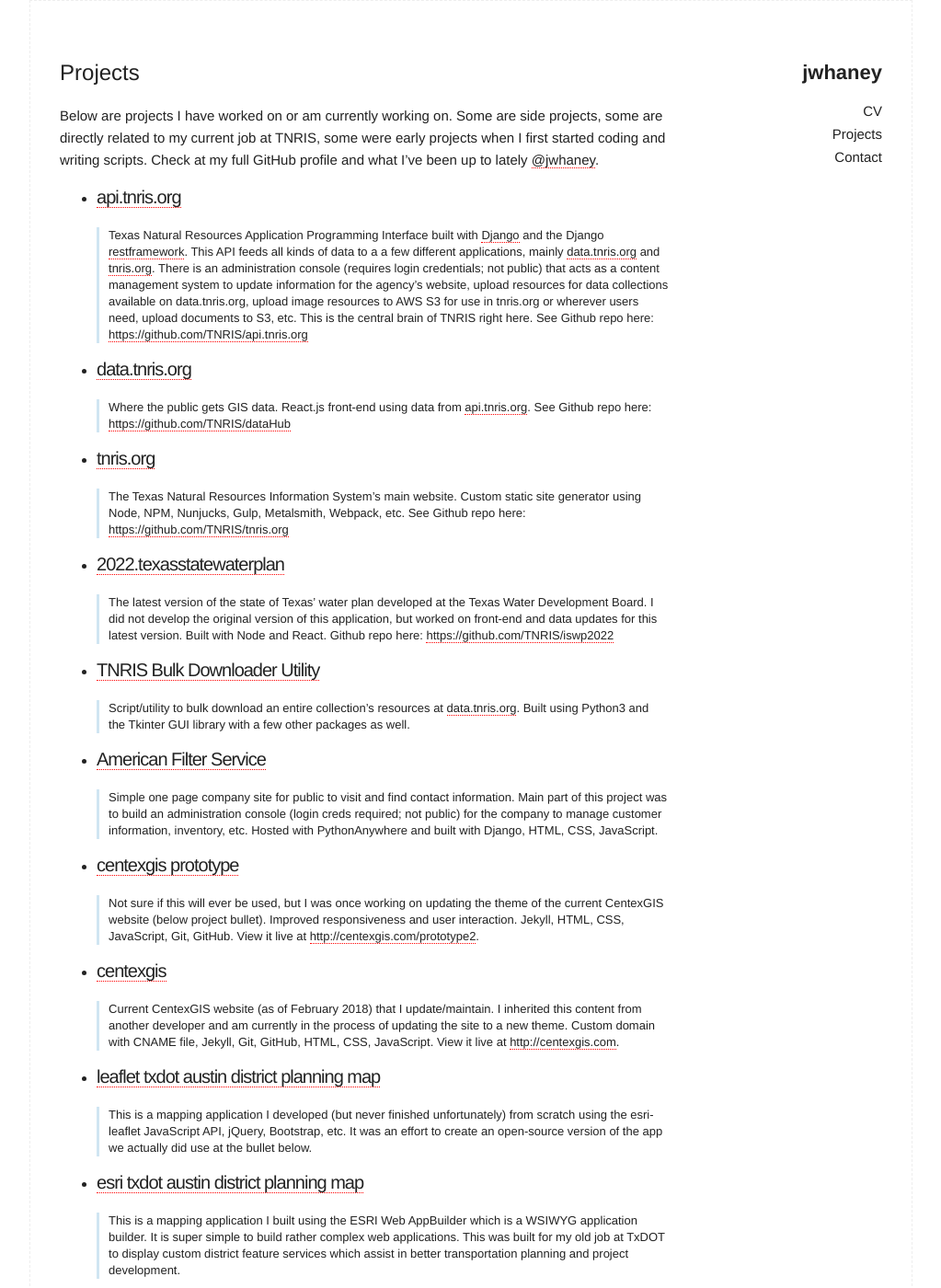
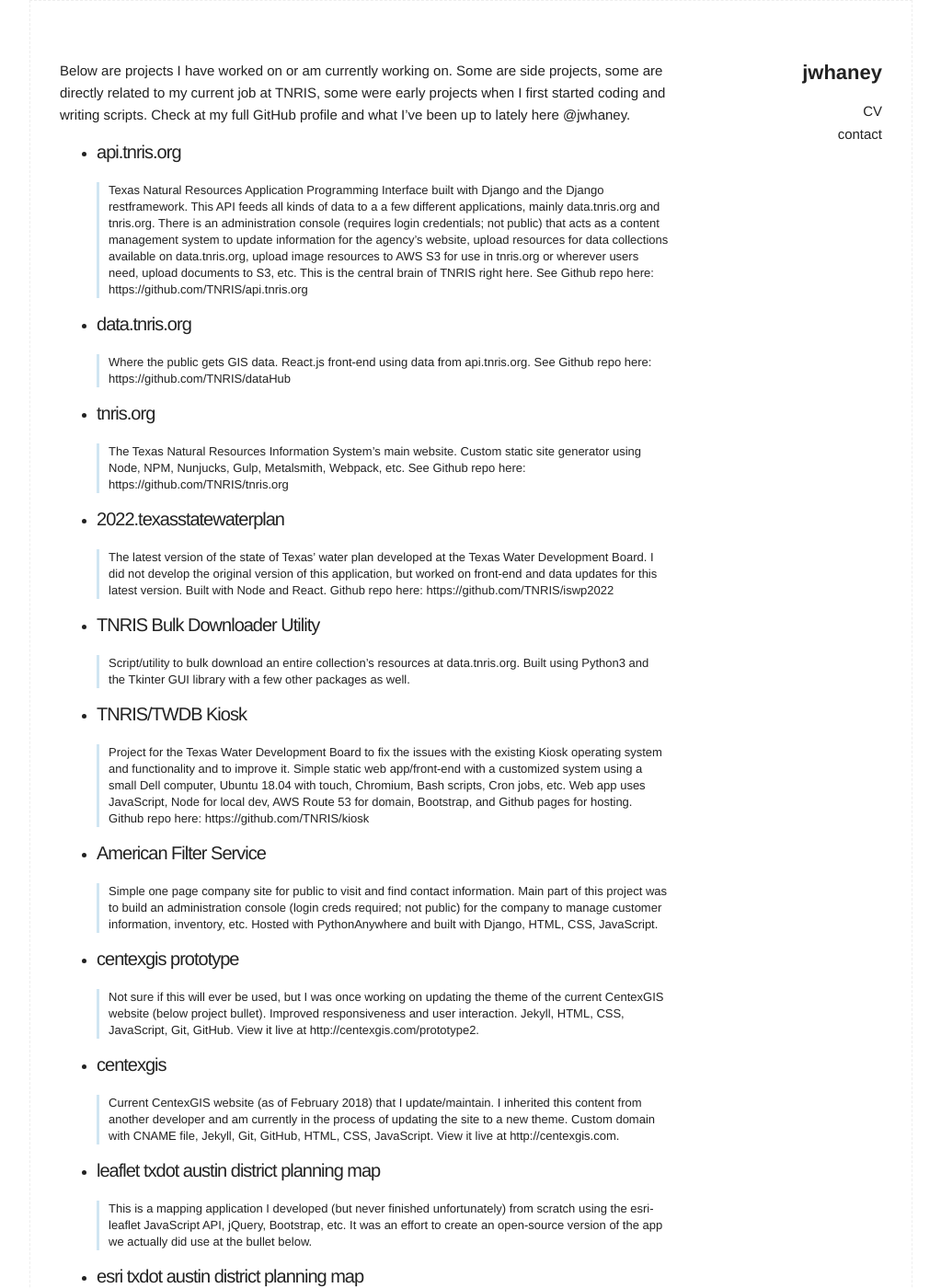
Before and after one commit to jwhaney/jwhaney.github.io, a Jekyll site: the page built from projects.md, in a window 1280 px wide and 1400 px high. Shown: the whole window at 92% size, without its empty margins (128-1151 px from the left). Built offline with Jekyll 4.4.1, drawn with Linux system fonts in a browser that asks for light colours.

Commit message:
more changes

```diff
--- a/_config.yml
+++ b/_config.yml
@@ -7,9 +7,9 @@
 
 # Site settings
 title: jwhaney
-email: johnthree@pm.me
+email:
 description: > # this means to ignore newlines until "baseurl:"
-  jwhaney's personal website, blog, and portfolio. check it out if you're looking for me.
+  jwhaney's personal site with some projects and contact info. check it out if you're looking for me.
 baseurl:  # the subpath of your site, e.g. /blog
 url: "https://jwhaney.github.io" # the base hostname & protocol for your site
 # twitter_username: Taffye
--- a/_includes/header.html
+++ b/_includes/header.html
@@ -19,9 +19,9 @@
         <ul class="page-link">
           <!-- <li><a href="{{ "/about" | prepend: site.baseurl }}">About</a></li> -->
           <li><a href="https://jwhaney.github.io/cv">CV</a></li>
-          <li><a href="{{ "/projects" | prepend: site.baseurl }}">Projects</a></li>
-          <!-- <li><a href="{{ "/archive" | prepend: site.baseurl }}">Posts</a></li> -->
-          <li><a href="{{ "mailto:johnthree@pm.me" | prepend: site.baseurl }}">Contact</a></li>
+          <!-- <li><a href="{{ "/projects" | prepend: site.baseurl }}">projects</a></li> -->
+          <!-- <li><a href="{{ "/archive" | prepend: site.baseurl }}">posts</a></li> -->
+          <li><a href="{{ "mailto:johnthree@pm.me" | prepend: site.baseurl }}">contact</a></li>
         </ul>
       </nav>
     </div>
--- a/projects.md
+++ b/projects.md
@@ -1,10 +1,10 @@
 ---
-layout: page
-title: Projects
-permalink: /projects/
+layout: default
+title: projects
+permalink: /
 ---
 
-Below are projects I have worked on or am currently working on. Some are side projects, some are directly related to my current job at TNRIS, some were early projects when I first started coding and writing scripts. Check at my full GitHub profile and what I've been up to lately [@jwhaney](https://github.com/jwhaney).
+Below are projects I have worked on or am currently working on. Some are side projects, some are directly related to my current job at TNRIS, some were early projects when I first started coding and writing scripts. Check at my full GitHub profile and what I've been up to lately here [@jwhaney](https://github.com/jwhaney).
 
 - ### [api.tnris.org](https://api.tnris.org/api/v1)
 > Texas Natural Resources Application Programming Interface built with [Django](https://www.djangoproject.com/) and the Django [restframework](https://www.django-rest-framework.org/). This API feeds all kinds of data to a a few different applications, mainly [data.tnris.org](https://data.tnris.org) and [tnris.org](https://tnris.org). There is an administration console (requires login credentials; not public) that acts as a content management system to update information for the agency's website, upload resources for data collections available on data.tnris.org, upload image resources to AWS S3 for use in tnris.org or wherever users need, upload documents to S3, etc. This is the central brain of TNRIS right here. See Github repo here: [https://github.com/TNRIS/api.tnris.org](https://github.com/TNRIS/api.tnris.org)
@@ -20,6 +20,9 @@
 
 - ### [TNRIS Bulk Downloader Utility](https://github.com/jwhaney/bulk-downloader)
 > Script/utility to bulk download an entire collection's resources at [data.tnris.org](https://data.tnris.org). Built using Python3 and the Tkinter GUI library with a few other packages as well.
+
+- ### [TNRIS/TWDB Kiosk](https://kiosk.tnris.org)
+> Project for the Texas Water Development Board to fix the issues with the existing Kiosk operating system and functionality and to improve it. Simple static web app/front-end with a customized system using a small Dell computer, Ubuntu 18.04 with touch, Chromium, Bash scripts, Cron jobs, etc. Web app uses JavaScript, Node for local dev, AWS Route 53 for domain, Bootstrap, and Github pages for hosting. Github repo here: [https://github.com/TNRIS/kiosk](https://github.com/TNRIS/kiosk)
 
 - ### [American Filter Service](https://www.americanfilterservice.com/)
 > Simple one page company site for public to visit and find contact information. Main part of this project was to build an administration console (login creds required; not public) for the company to manage customer information, inventory, etc. Hosted with PythonAnywhere and built with Django, HTML, CSS, JavaScript.
```
Also changed, not shown: contact.md (deleted, +0 -8 lines), index.html (+1 -52 lines).
